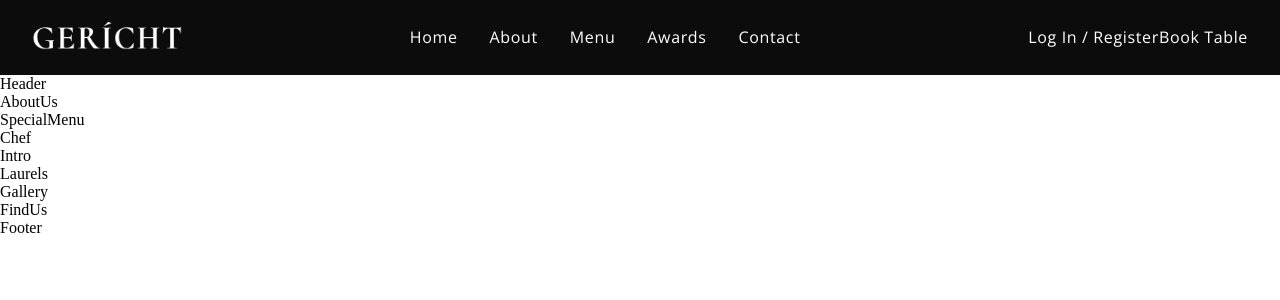
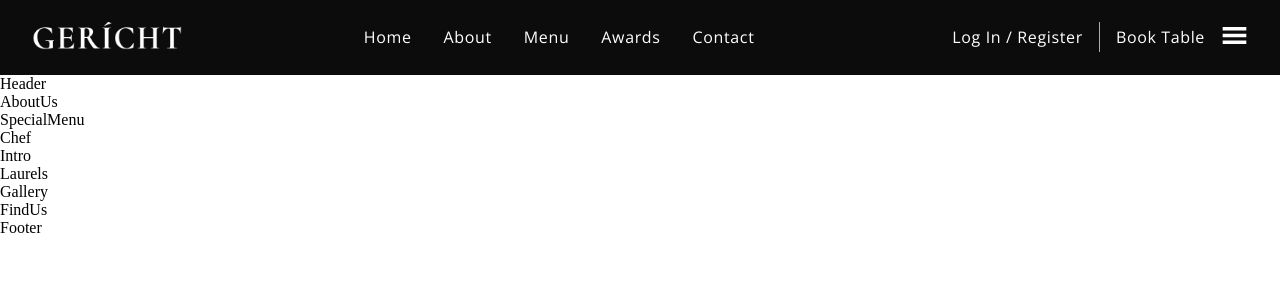
Before and after one commit to NguyenSanh/FineDining_react, a React (Create React App) app: page / in a window 1280 px wide. Shown: the top 300 px of the page. Built offline with nearby package versions, Linux system fonts and the light colour scheme; a web font is replaced by a local one.

Commit message:
Navbar Styles & Hamburger Menu

```diff
--- a/src/components/Navbar/Navbar.css
+++ b/src/components/Navbar/Navbar.css
@@ -43,7 +43,26 @@
 
 /* Styling for the login div*/
 .app__navbar-login {
-  display: flex;
-  justify-content: flex-end;
+  display: flex; /* Lays out the login content in a row from left to right */
+  justify-content: flex-end; /* Pushes all login content to the very end of flexbox row */
   align-items: center;
 }
+
+/* Target the anchor tags inside the login div*/
+.app__navbar-login a{
+    margin: 0 1rem; /*Add 1rem left & right spacing for each anchor tag*/
+    text-decoration: none;
+    transition: 0.5s ease; /*specifies a transition effect with a slow start, then fast, then end slowly*/
+}
+
+/*Add hover effect for anchor tag*/
+.app__navbar-login a:hover {
+    border-bottom: 1px solid var(--color-golden); /* Adds border line at bottom of each anchor tag when hovered over*/
+}
+
+/*Targets the empty div between Login/Register & Book Table*/
+.app__navbar-login div {
+    width: 1px; /*Very thin line*/
+    height: 30px; /*Very tall line*/
+    background-color: var(--color-grey); /*Makes the empty div a grey vertical line */
+}
--- a/src/components/Navbar/Navbar.jsx
+++ b/src/components/Navbar/Navbar.jsx
@@ -27,6 +27,9 @@ const Navbar = () => (
       <div/>
       <a href="/" className='p__opensans'> Book Table </a>
     </div>
+    <div className='app__navbar-smallscreen'>
+      <GiHamburgerMenu color= "#FFF " fontSize={27} onClick={() => {}} />
+    </div>
   </div>
 );
 
```
